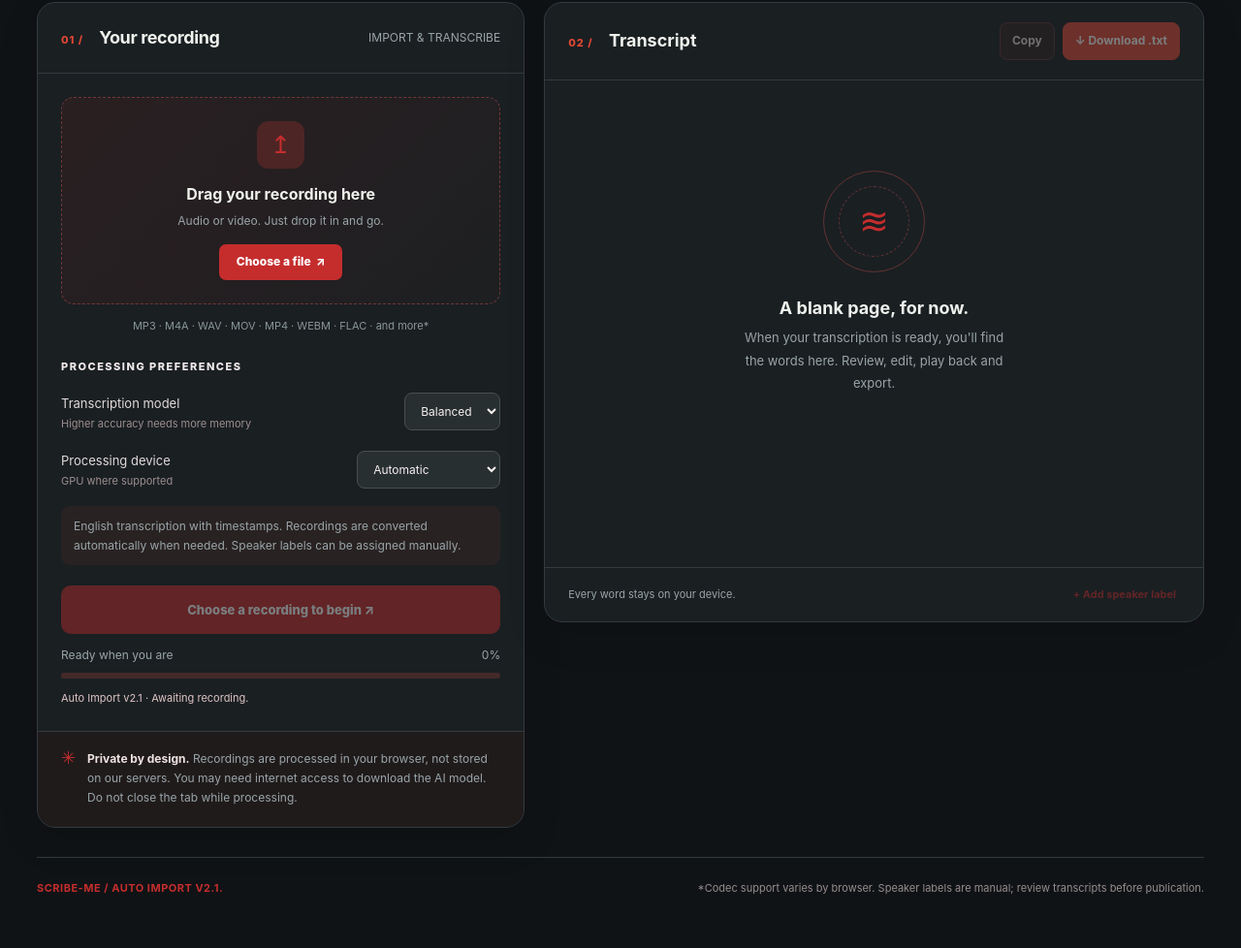
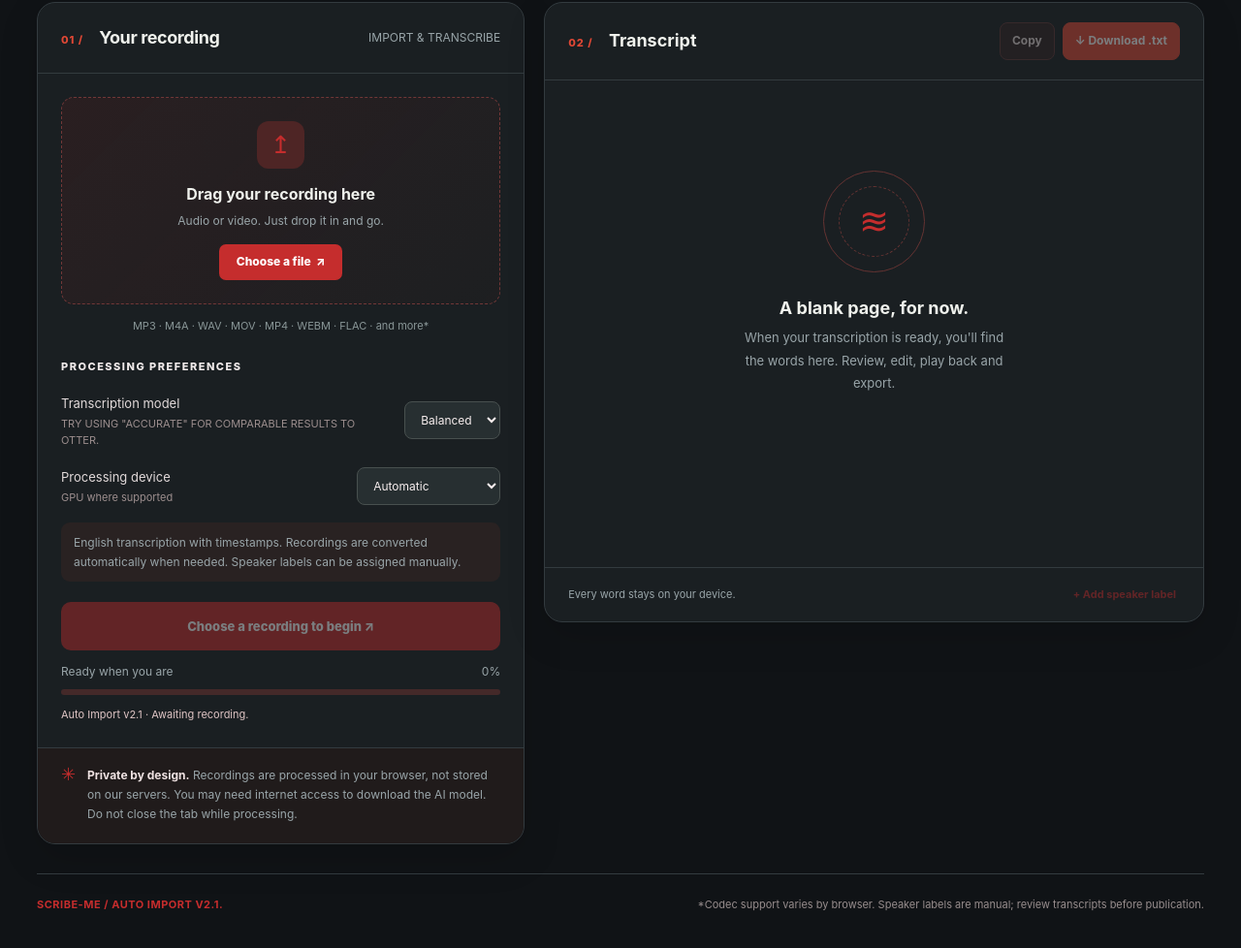
Before and after one commit to slimbudoo/SCRIBE-ME, a website built with Vite: page index.html in a window 1280 px wide. Shown: the part 503-1481 px from the top of the page at 97% size. Built offline with nearby package versions, Linux system fonts and the light colour scheme.

Commit message:
Modify transcription model label for clarity
Updated transcription model label to suggest using 'Accurate' for better results.

```diff
--- a/index.html
+++ b/index.html
@@ -35,7 +35,7 @@
           <div class="formats">MP3 · M4A · WAV · MOV · MP4 · WEBM · FLAC · and more*</div>
           <div class="file-card" id="file-card"><div class="file-icon">♫</div><div class="meta"><strong id="filename"></strong><small id="filemeta"></small></div><button type="button" class="icon-btn" id="remove" aria-label="Remove recording">×</button></div>
           <div class="section-label">Processing preferences</div>
-          <div class="setting"><div><label for="model">Transcription model</label><small>Higher accuracy needs more memory</small></div><select id="model" class="select"><option value="tiny">Fast</option><option value="base" selected>Balanced</option><option value="small">Accurate</option></select></div>
+          <div class="setting"><div><label for="model">Transcription model</label><small>TRY USING "ACCURATE" FOR COMPARABLE RESULTS TO OTTER.</small></div><select id="model" class="select"><option value="tiny">Fast</option><option value="base" selected>Balanced</option><option value="small">Accurate</option></select></div>
           <div class="setting"><div><label for="engine">Processing device</label><small>GPU where supported</small></div><select id="engine" class="select"><option value="auto" selected>Automatic</option><option value="wasm">CPU compatibility</option></select></div>
           <div class="model-note" id="model-note">English transcription with timestamps. Recordings are converted automatically when needed. Speaker labels can be assigned manually.</div>
           <button class="btn-main" id="start" type="button" disabled>Choose a recording to begin ↗</button>
```
